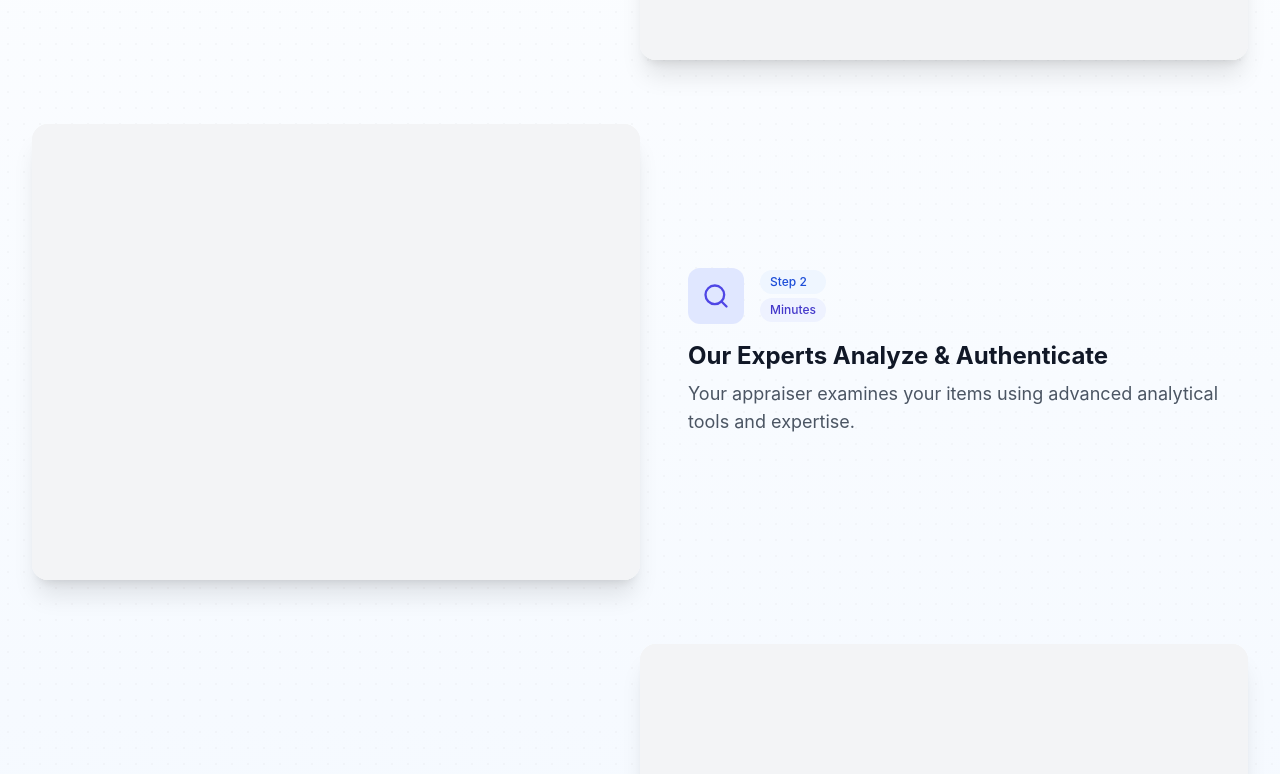
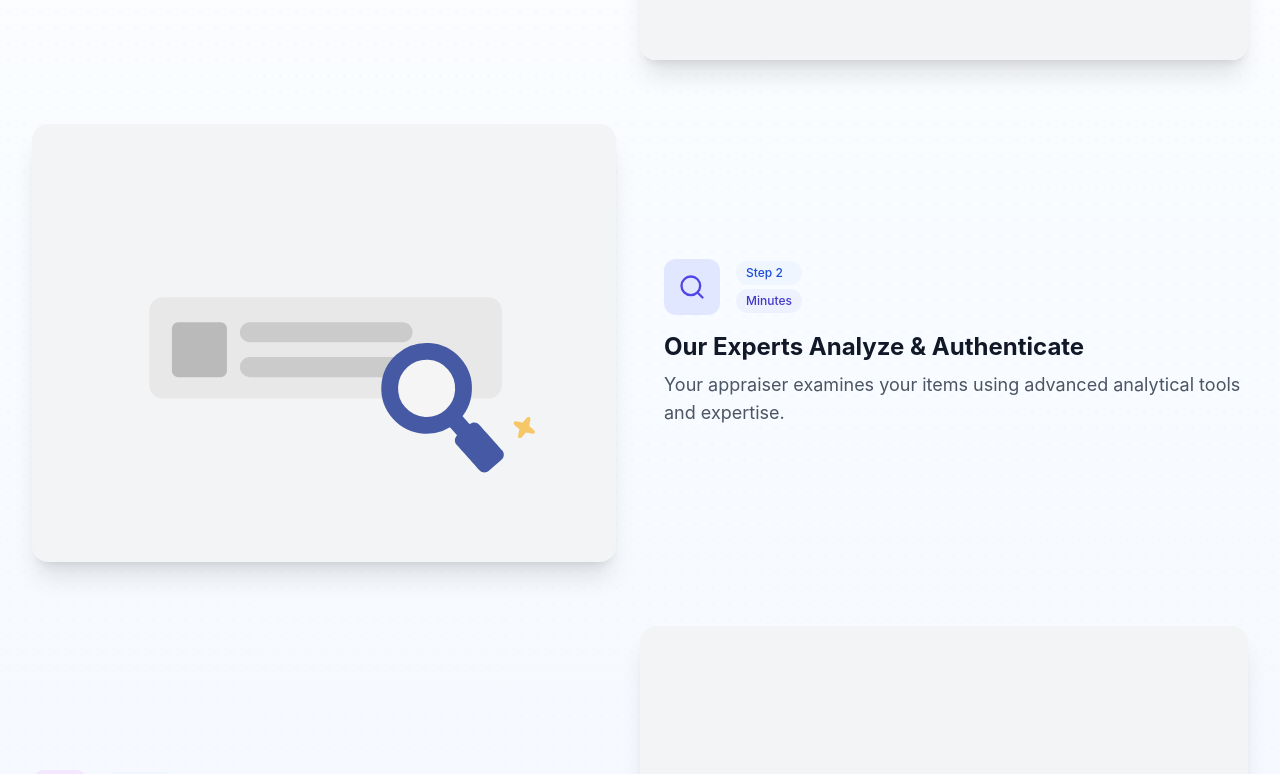
Before and after one commit to Appraisily/art-appraisers-landing, a React (Vite) app: page / in a window 1280 px wide. Shown: the part 3180-3954 px from the top of the page. Built offline with nearby package versions, Linux system fonts and the light colour scheme.

Commit message:
Update package.json to include lottie-web dependency; remove LottiePlayer component and integrate LottieAnimation in Process component for improved animation handling and organization of step visuals.

```diff
--- a/package.json
+++ b/package.json
@@ -14,12 +14,12 @@
     "validate:schema": "node src/utils/validateSchema.js"
   },
   "dependencies": {
+    "lottie-web": "^5.12.2",
     "lucide-react": "^0.344.0",
     "react": "^18.3.1",
     "react-dom": "^18.3.1",
     "react-helmet-async": "^2.0.5",
-    "react-router-dom": "^6.22.3",
-    "lottie-web": "^5.12.2"
+    "react-router-dom": "^6.22.3"
   },
   "devDependencies": {
     "@eslint/js": "^9.9.1",
--- /dev/null
+++ b/src/components/core/media/LottieAnimation.tsx
@@ -0,0 +1,49 @@
+import React, { useEffect, useRef } from 'react';
+import lottie from 'lottie-web';
+
+interface LottieAnimationProps {
+  src: string;
+  className?: string;
+  loop?: boolean;
+  autoplay?: boolean;
+  width?: number | string;
+  height?: number | string;
+}
+
+export default function LottieAnimation({
+  src,
+  className = '',
+  loop = true,
+  autoplay = true,
+  width = '100%',
+  height = '100%'
+}: LottieAnimationProps) {
+  const containerRef = useRef<HTMLDivElement>(null);
+  const animationRef = useRef<any>(null);
+
+  useEffect(() => {
+    if (containerRef.current) {
+      animationRef.current = lottie.loadAnimation({
+        container: containerRef.current,
+        renderer: 'svg',
+        loop,
+        autoplay,
+        path: src,
+      });
+    }
+
+    return () => {
+      if (animationRef.current) {
+        animationRef.current.destroy();
+      }
+    };
+  }, [src, loop, autoplay]);
+
+  return (
+    <div
+      ref={containerRef}
+      className={`lottie-container ${className}`}
+      style={{ width, height }}
+    />
+  );
+}
--- a/src/components/core/media/LottiePlayer.tsx
+++ /dev/null
@@ -1,54 +0,0 @@
-import React, { useEffect, useRef } from 'react';
-import lottie from 'lottie-web';
-
-interface LottiePlayerProps {
-  src: string;
-  className?: string;
-  loop?: boolean;
-  autoplay?: boolean;
-  style?: React.CSSProperties;
-}
-
-export default function LottiePlayer({
-  src,
-  className = '',
-  loop = true,
-  autoplay = true,
-  style = {}
-}: LottiePlayerProps) {
-  const containerRef = useRef<HTMLDivElement>(null);
-  const animationRef = useRef<any>(null);
-
-  useEffect(() => {
-    if (containerRef.current) {
-      // Clean up previous animation if it exists
-      if (animationRef.current) {
-        animationRef.current.destroy();
-      }
-
-      // Load and play the animation
-      fetch(src)
-        .then(response => response.json())
-        .then(animationData => {
-          animationRef.current = lottie.loadAnimation({
-            container: containerRef.current!,
-            renderer: 'svg',
-            loop,
-            autoplay,
-            animationData
-          });
-
-          return () => {
-            if (animationRef.current) {
-              animationRef.current.destroy();
-            }
-          };
-        })
-        .catch(error => {
-          console.error('Error loading Lottie animation:', error);
-        });
-    }
-  }, [src, loop, autoplay]);
-
-  return <div ref={containerRef} className={className} style={style} />;
-}
--- a/src/components/sections/Process.tsx
+++ b/src/components/sections/Process.tsx
@@ -1,6 +1,7 @@
 import React from 'react';
 import { Upload, Search, TrendingUp, FileText, Clock, ArrowRight } from 'lucide-react';
 import LazyImage from '../core/media/LazyImage';
+import LottieAnimation from '../core/media/LottieAnimation';
 
 const steps = [
   {
@@ -11,7 +12,8 @@ const steps = [
     iconClass: 'bg-blue-100',
     iconTextClass: 'text-blue-600',
     badgeClass: 'bg-blue-50 text-blue-700',
-    image: 'https://ik.imagekit.io/appraisily/WebPage/step1.png',
+    type: 'image',
+    source: 'https://ik.imagekit.io/appraisily/WebPage/step1.png',
     imageAlt: 'Submit your artwork to your dedicated appraiser'
   },
   {
@@ -22,7 +24,8 @@ const steps = [
     iconClass: 'bg-indigo-100',
     iconTextClass: 'text-indigo-600',
     badgeClass: 'bg-indigo-50 text-indigo-700',
-    image: 'https://ik.imagekit.io/appraisily/WebPage/step2.png',
+    type: 'lottie',
+    source: '/lotties/step2.json',
     imageAlt: 'Experts analyzing and authenticating artwork'
   },
   {
@@ -33,7 +36,8 @@ const steps = [
     iconClass: 'bg-purple-100',
     iconTextClass: 'text-purple-600',
     badgeClass: 'bg-purple-50 text-purple-700',
-    image: 'https://ik.imagekit.io/appraisily/WebPage/step3.png',
+    type: 'image',
+    source: 'https://ik.imagekit.io/appraisily/WebPage/lab_photo.png?updatedAt=1741034482319',
     imageAlt: 'Appraiser conducting market valuation'
   },
   {
@@ -44,7 +48,8 @@ const steps = [
     iconClass: 'bg-green-100',
     iconTextClass: 'text-green-600',
     badgeClass: 'bg-green-50 text-green-700',
-    image: 'https://ik.imagekit.io/appraisily/WebPage/step4.png',
+    type: 'lottie',
+    source: '/lotties/step4.json',
     imageAlt: 'Detailed expert appraisal report'
   }
 ];
@@ -105,18 +110,27 @@ export default function Process() {
                   </div>
                 </div>
 
-                {/* Step Image */}
+                {/* Step Image or Lottie Animation */}
                 <div className="mt-8 lg:mt-0 lg:w-1/2">
                   <div className="relative aspect-[4/3] overflow-hidden rounded-2xl shadow-xl bg-gray-100 group">
+                    {step.type === 'image' ? (
                       <LazyImage
-                      src={step.image}
+                        src={step.source}
                         alt={step.imageAlt}
-                      className="w-full h-full object-cover transition-transform duration-500 group-hover:scale-105"
+                        className={`w-full h-full ${step.type === 'image' && step.source.includes('lab_photo') ? 'object-contain' : 'object-cover'} transition-transform duration-500 group-hover:scale-105`}
                         width={1456}
                         height={816}
                         placeholderColor="#f9fafb"
-                      blurAmount={10}
+                        loadingEffect="blur"
                       />
+                    ) : (
+                      <LottieAnimation
+                        src={step.source}
+                        className="w-full h-full"
+                        loop={true}
+                        autoplay={true}
+                      />
+                    )}
                   </div>
                 </div>
               </div>
```
Also changed, not shown: 1 other file (tests, documents, lock files or other folders). Lines whose indentation alone changed are shown as unchanged.
